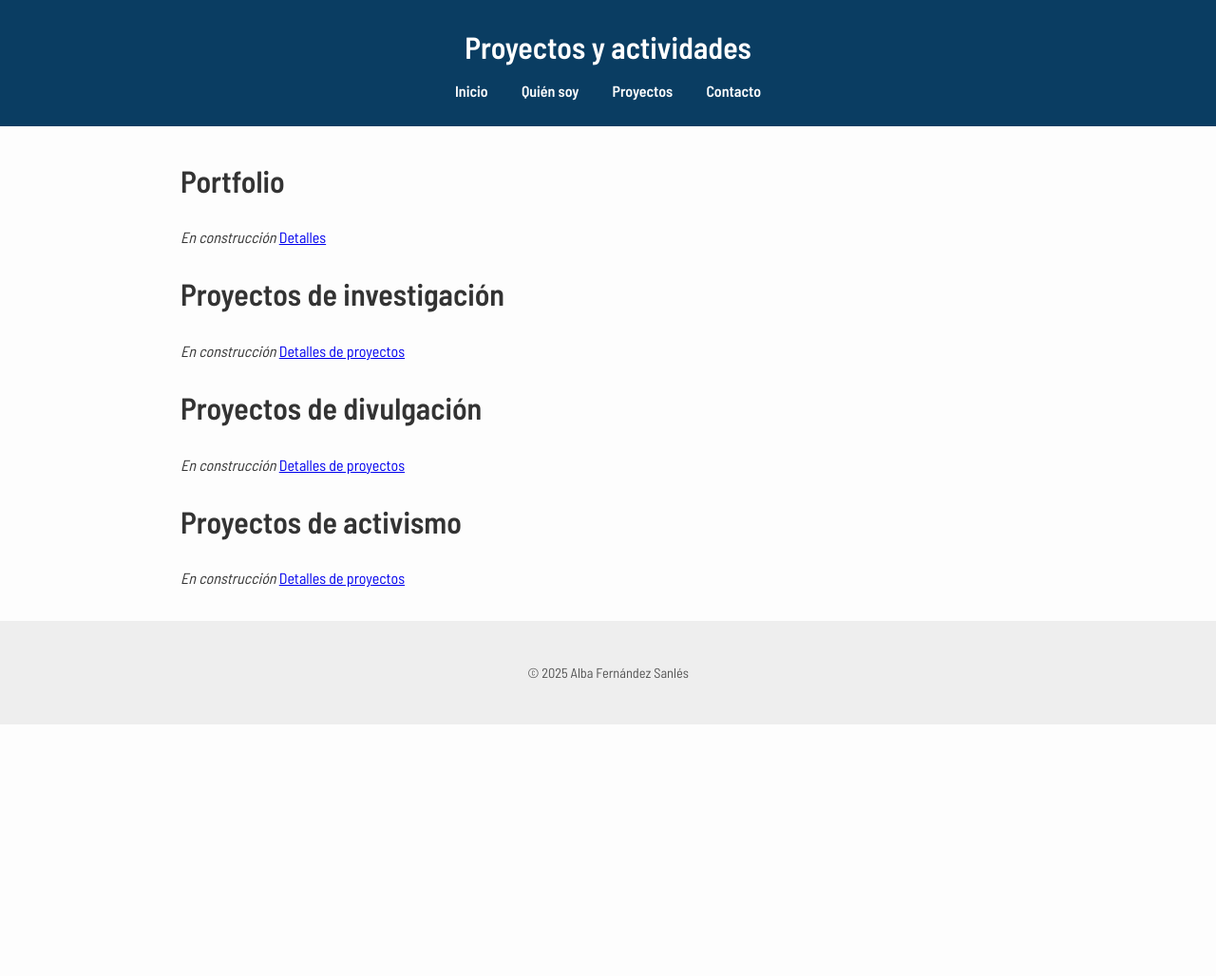
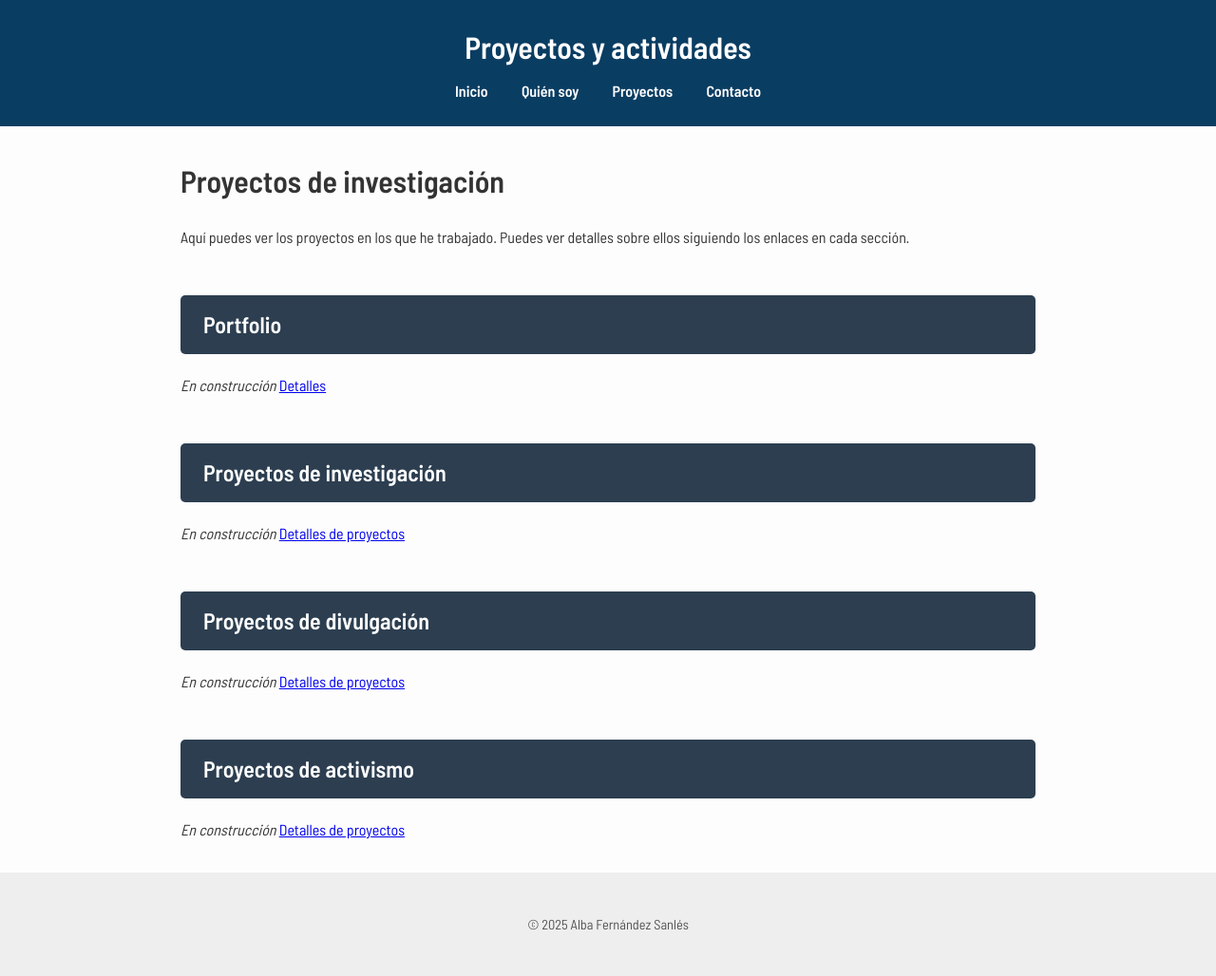
Before and after one commit to albafsanles/albafsanles.github.io, a Jekyll site: the page built from actividades.md, in a window 1280 px wide. Shown: the whole page at 95% size. Built offline with Jekyll 4.4.1, drawn with Linux system fonts in a browser that asks for light colours; before the commit the page ends 900 px from its top, so only the background shows below that.

Commit message:
Update actividades.md

```diff
--- a/actividades.md
+++ b/actividades.md
@@ -4,18 +4,21 @@ title: "Proyectos y actividades"
 permalink: /projects/
 ---
 
-# Portfolio
+# Proyectos de investigación
+Aquí puedes ver los proyectos en los que he trabajado. Puedes ver detalles sobre ellos siguiendo los enlaces en cada sección.
+
+## Portfolio
 *En construcción*
 [Detalles](/projects/portfolio.md)
 
-# Proyectos de investigación
+## Proyectos de investigación
 *En construcción*
 [Detalles de proyectos](/projects/research/research.md)
 
-# Proyectos de divulgación
+## Proyectos de divulgación
 *En construcción*
 [Detalles de proyectos](/projects/divulgacion/divulgacion.md)
 
-# Proyectos de activismo
+## Proyectos de activismo
 *En construcción*
 [Detalles de proyectos](/projects/activismo/activismo.md)
```
